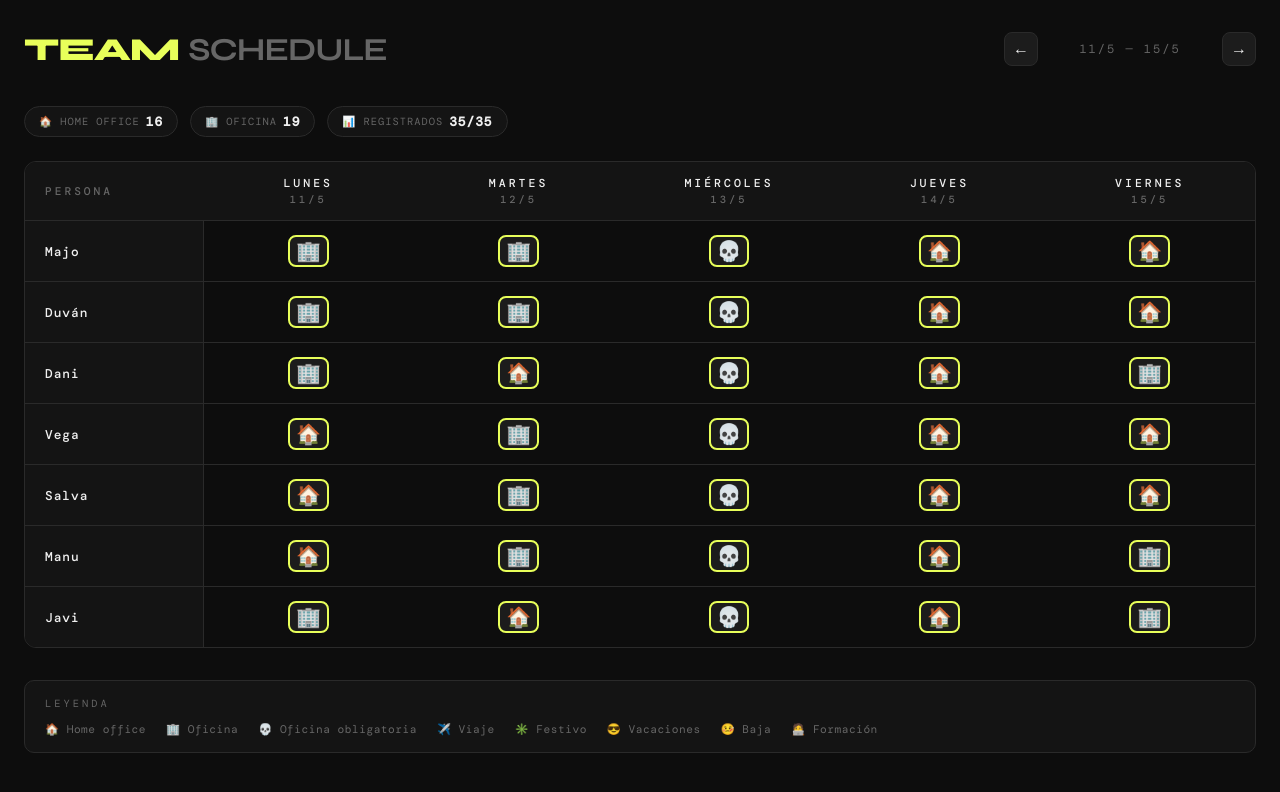
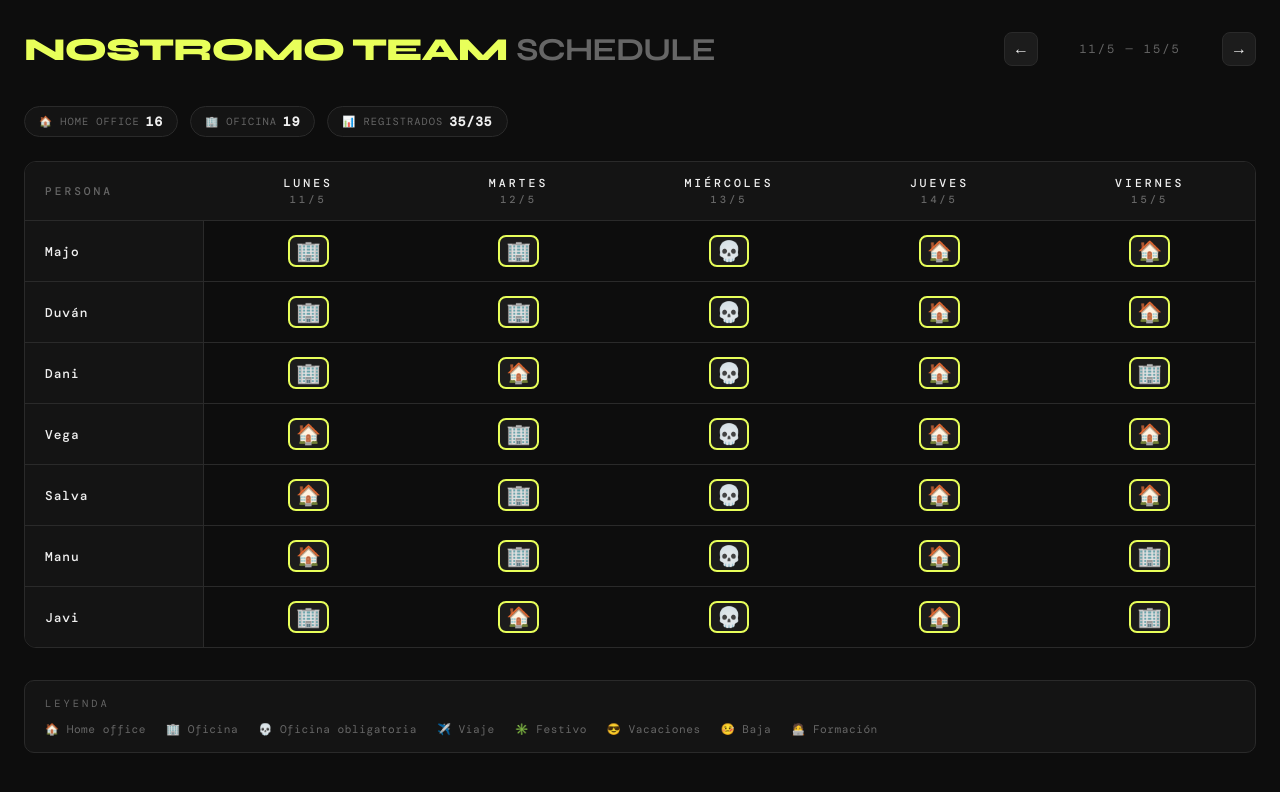
Before and after one commit to HideInDevelopment/NostromoTeamScheduler, a plain HTML site: page team-schedule.html in a window 1280 px wide. Drawn offline with nearby package versions, Linux system fonts and the light colour scheme.

Commit message:
change in logo name

```diff
--- a/team-schedule.html
+++ b/team-schedule.html
@@ -290,7 +290,7 @@
 
 <header>
   <div>
-    <div class="logo">TEAM <span>SCHEDULE</span></div>
+    <div class="logo">NOSTROMO TEAM <span>SCHEDULE</span></div>
   </div>
   <div class="week-nav">
     <button class="btn-nav" id="prevWeek">←</button>
```
